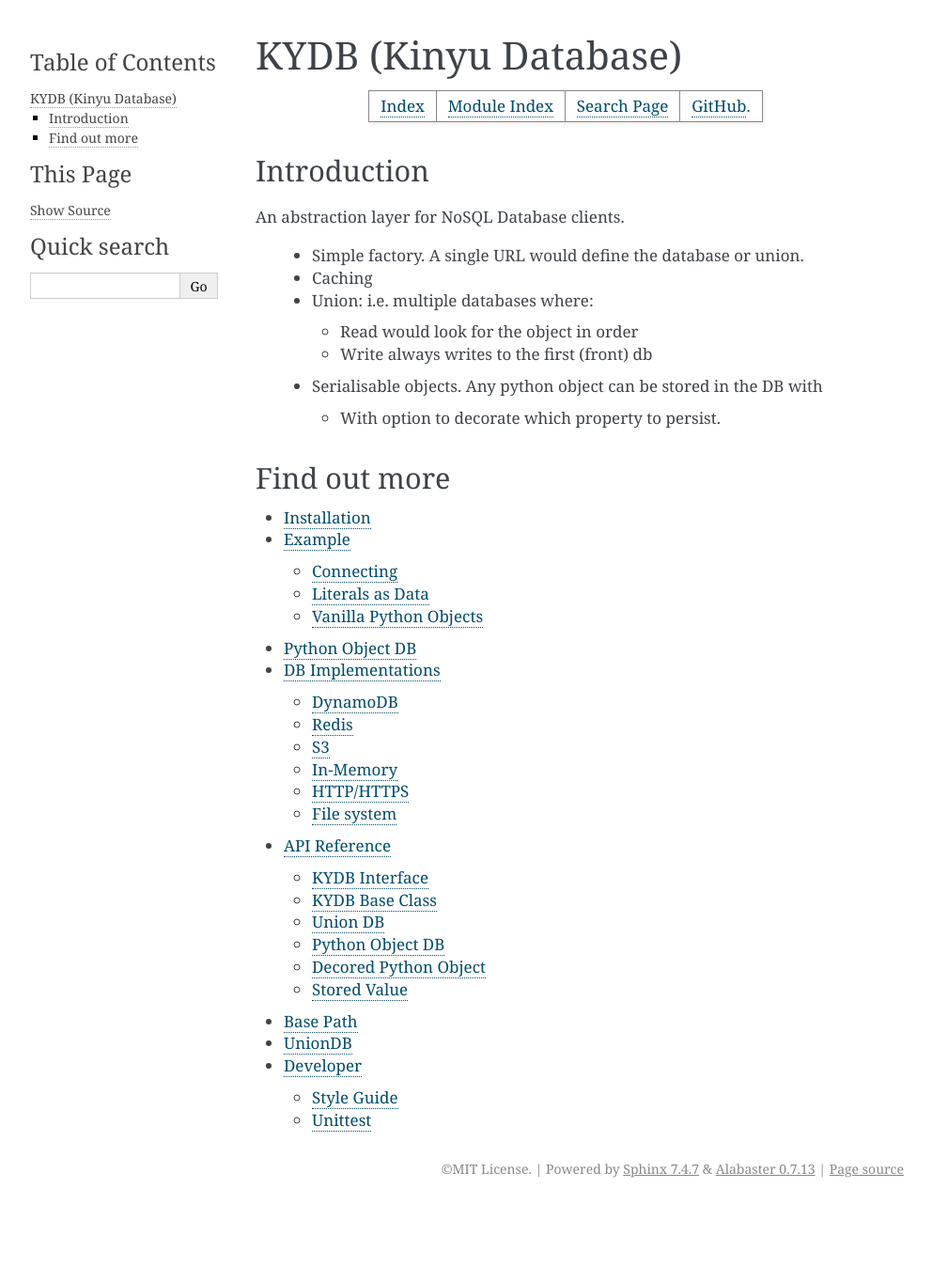
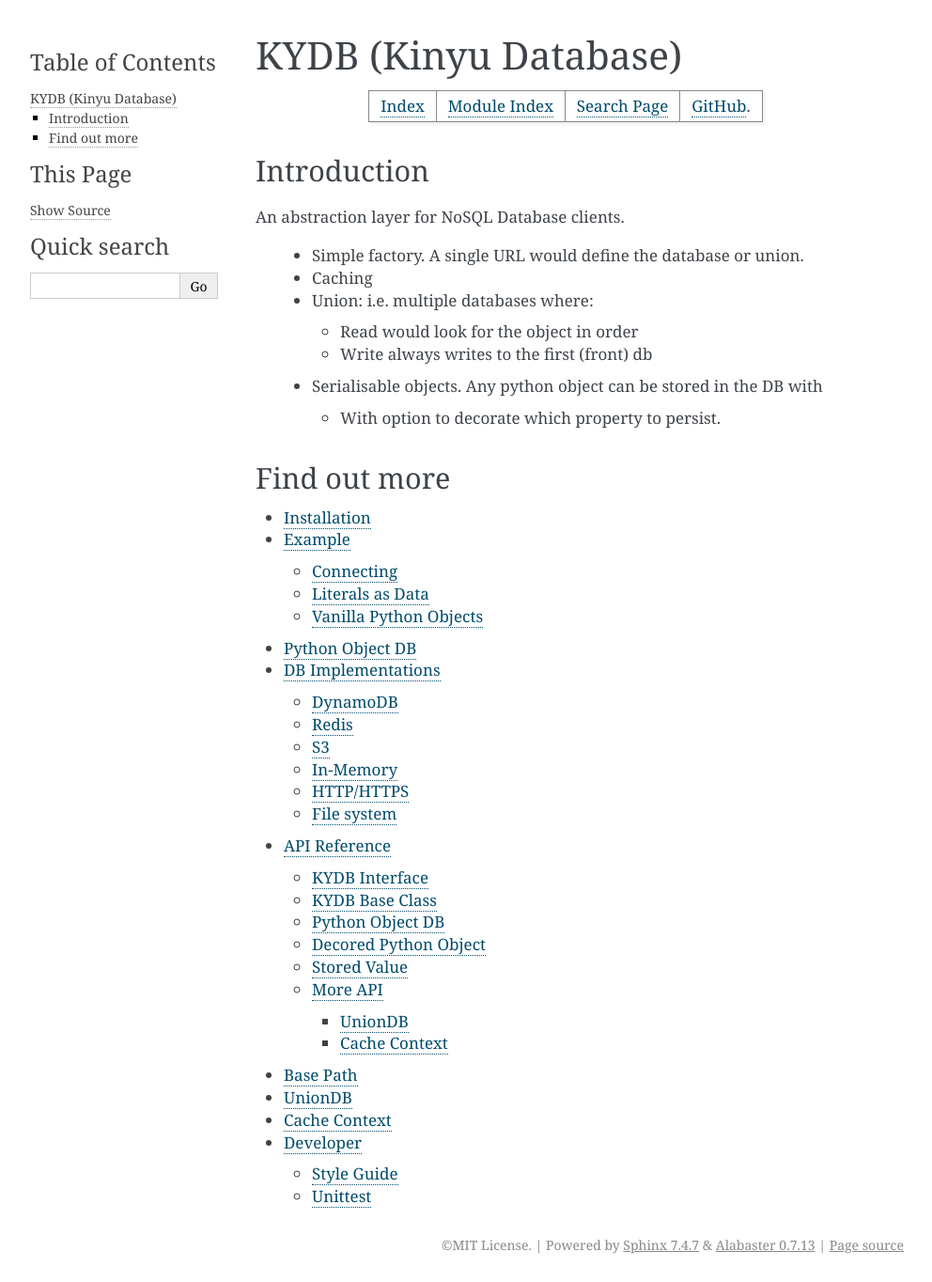
Before and after one commit to tayglobal/kydb, a Sphinx documentation site: the page built from docsrc/source/index.rst, in a window 1280 px wide. Shown: the whole page at 94% size, without its empty margins (148-1140 px from the left). Built offline with Sphinx 7.4.7, drawn with Linux system fonts in a browser that asks for light colours; before the commit the page ends 1283 px from its top, so only the background shows below that.

Commit message:
Added doc for cache_context

```diff
--- a/docsrc/source/api.rst
+++ b/docsrc/source/api.rst
@@ -12,13 +12,6 @@
 ---------------
 
 .. autoclass:: kydb.base.BaseDB
-    :members:
-    :special-members: __getitem__, __setitem__, __repr__
-
-Union DB
---------
-
-.. autoclass:: kydb.union.UnionDB
     :members:
     :special-members: __getitem__, __setitem__, __repr__
 
@@ -39,3 +32,11 @@
 
 .. autoclass:: kydb.dbobj.StoredValue
     :members:
+
+
+More API
+--------
+
+.. toctree::
+   union
+   cache_context
--- a/docsrc/source/index.rst
+++ b/docsrc/source/index.rst
@@ -37,4 +37,5 @@
    api
    base_path
    union
+   cache_context
    developer
```
